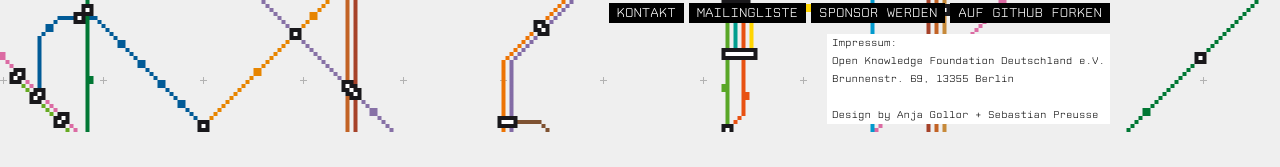
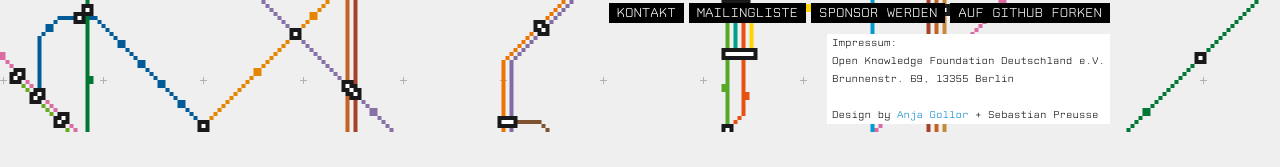
Before and after one commit to okfde/berlin.appsandthecity, a Jekyll site: the page built from index.html, in a window 1280 px wide and 900 px high, scrolled down 2093 px. Shown: the part 730-897 px from the top of the window. Built offline with Jekyll 4.4.1, drawn with Linux system fonts in a browser that asks for light colours; nearby versions of some CDN libraries; Markdown is read by kramdown in place of the engine named in the settings; part of the change alters nothing that is shown.

```diff
--- a/_layouts/default.html
+++ b/_layouts/default.html
@@ -157,7 +157,7 @@ function initialize() {
               Impressum:<br/>
               Open Knowledge Foundation Deutschland e.V.<br/>
               Brunnenstr. 69, 13355 Berlin<br/><br/>
-              Design by Anja Gollor + Sebastian Preusse
+              Design by <a href="https://anjagollor.de/">Anja Gollor</a> + Sebastian Preusse
             </p>
           </div>
         </div>
```
